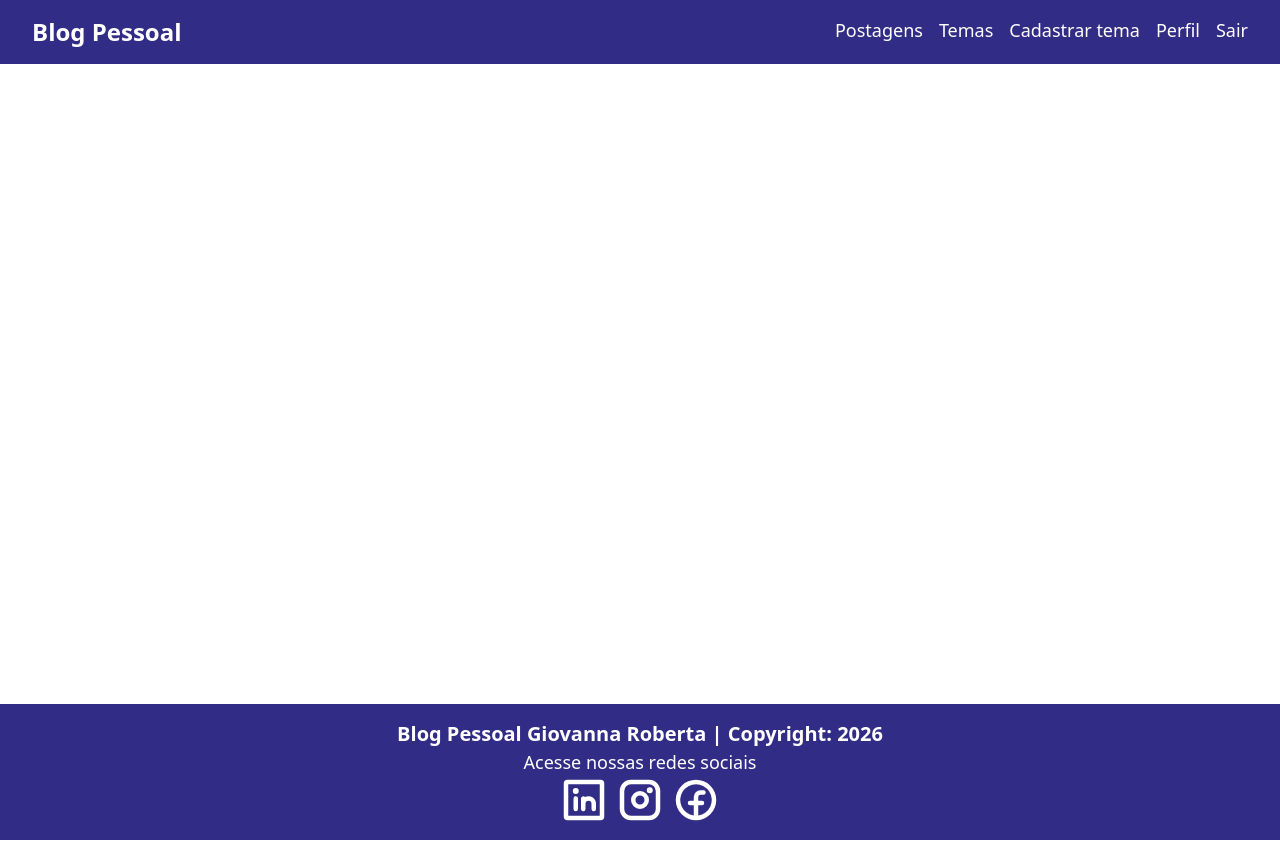
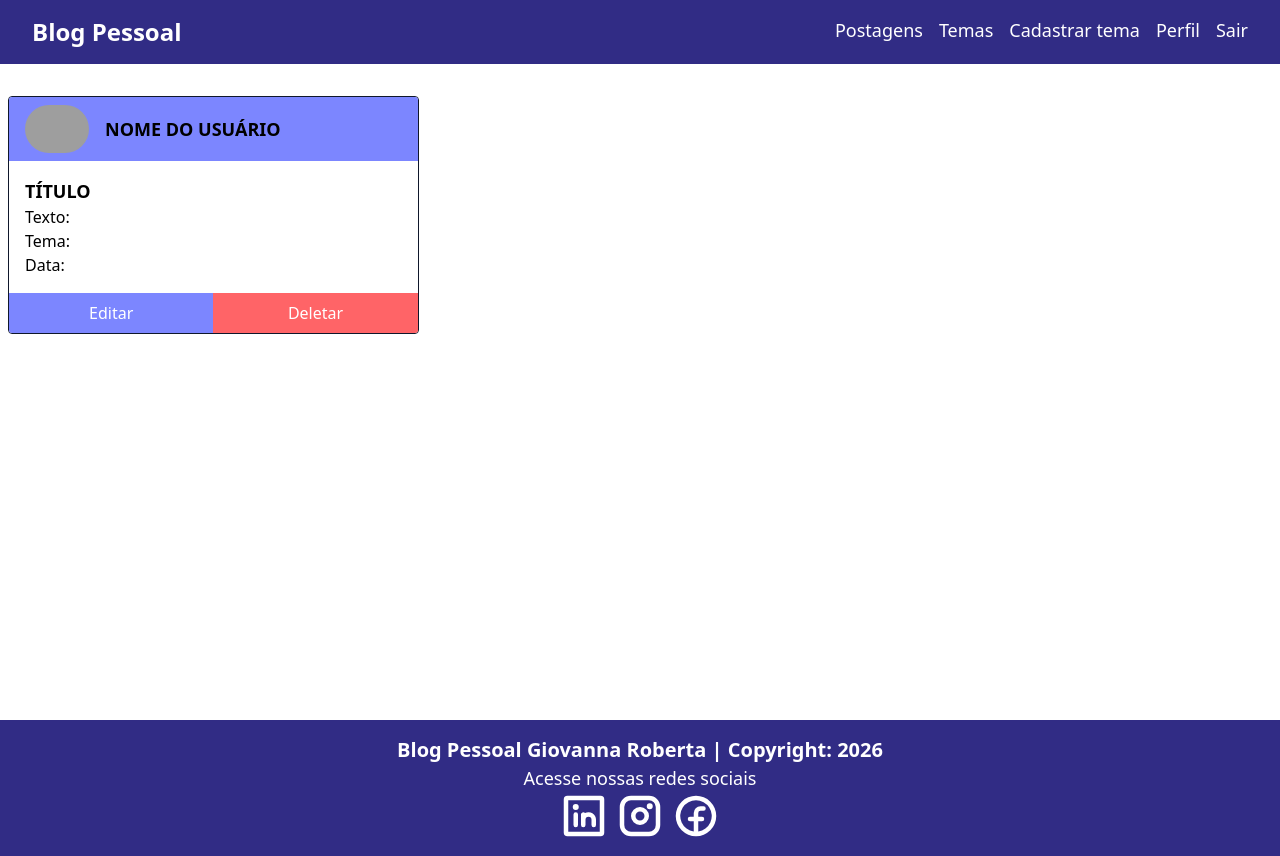
Before and after one commit to gioroberta/Blog, a React (Vite) app: page /postagens in a window 1280 px wide. Built offline with nearby package versions, Linux system fonts and the light colour scheme; grey boxes are pictures that could not be loaded.

Commit message:
fix: implementando codigo

```diff
--- a/src/App.tsx
+++ b/src/App.tsx
@@ -1,13 +1,14 @@
 import { BrowserRouter, Route, Routes } from "react-router-dom";
 import Footer from "./components/footer/Footer";
 import Navbar from "./components/navbar/Navbar";
+import DeletarTema from "./components/tema/deletartema/DeletarTema";
 import FormTema from "./components/tema/formtema/FormTema";
 import ListaTemas from "./components/tema/listatemas/ListaTemas";
 import { AuthProvider } from "./contexts/AuthContext";
 import Home from "./pages/home/Home";
 import Cadastro from "./pages/home/cadastro/Cadastro";
 import Login from "./pages/home/login/Login";
-import DeletarTema from "./components/tema/deletartema/DeletarTema";
+import ListaPostagens from "./components/postagem/listapostagens/ListaPostagens";
 
 function App() {
   return (
@@ -24,6 +25,7 @@
               <Route path="/cadastrartema" element={<FormTema />} />
               <Route path="/editartema/:id" element={<FormTema />} />
               <Route path="/deletartema/:id" element={<DeletarTema />} />
+              <Route path="/postagens" element={<ListaPostagens />} />
             </Routes>
           </div>
           <Footer />
--- a/src/components/navbar/Navbar.tsx
+++ b/src/components/navbar/Navbar.tsx
@@ -21,7 +21,9 @@
             Blog Pessoal
           </Link>
           <div className="flex gap-4">
-            Postagens{" "}
+            <Link to="/postagens" className="hover:underline">
+              Postagens
+            </Link>
             <Link to="/temas" className="hover:underline">
               Temas
             </Link>{" "}
--- /dev/null
+++ b/src/components/postagem/cardpostagem/CardPostagem.tsx
@@ -0,0 +1,37 @@
+import { Link } from 'react-router-dom'
+
+function CardPostagem() {
+    return (
+        <div className='border-slate-900 border
+            flex flex-col rounded overflow-hidden justify-between'>
+
+            <div>
+                <div className="flex w-full bg-indigo-400 py-2 px-4 items-center gap-4">
+                    <img src='https://i.imgur.com/pK6vSCy.png'
+                         className='h-12 rounded-full' alt="" />
+                    <h3 className='text-lg font-bold text-center uppercase'>
+                        Nome do Usuário
+                    </h3>
+                </div>
+                <div className='p-4 '>
+                    <h4 className='text-lg font-semibold uppercase'>Título</h4>
+                    <p>Texto:</p>
+                    <p>Tema: </p>
+                    <p>Data: </p>
+                </div>
+            </div>
+            <div className="flex">
+                <Link to='' className='w-full text-white bg-indigo-400
+                    hover:bg-indigo-800 flex items-center justify-center py-2'>
+                    <button>Editar</button>
+                </Link>
+                <Link to='' className='text-white bg-red-400
+                    hover:bg-red-700 w-full flex items-center justify-center'>
+                    <button>Deletar</button>
+                </Link>
+            </div>
+        </div>
+    )
+}
+
+export default CardPostagem
--- /dev/null
+++ b/src/components/postagem/listapostagens/ListaPostagens.tsx
@@ -0,0 +1,19 @@
+import CardPostagem from "../cardpostagem/CardPostagem";
+
+function ListaPostagens() {
+    return (
+        <>
+            <div className="flex justify-center w-full my-4">
+                <div className="container flex flex-col mx-2">
+                    <div className='container mx-auto my-4
+                        grid grid-cols-1 md:grid-cols-2
+                        lg:grid-cols-3 gap-4'>
+                        <CardPostagem />
+                    </div>
+                </div>
+            </div>
+        </>
+    );
+}
+
+export default ListaPostagens;
```
